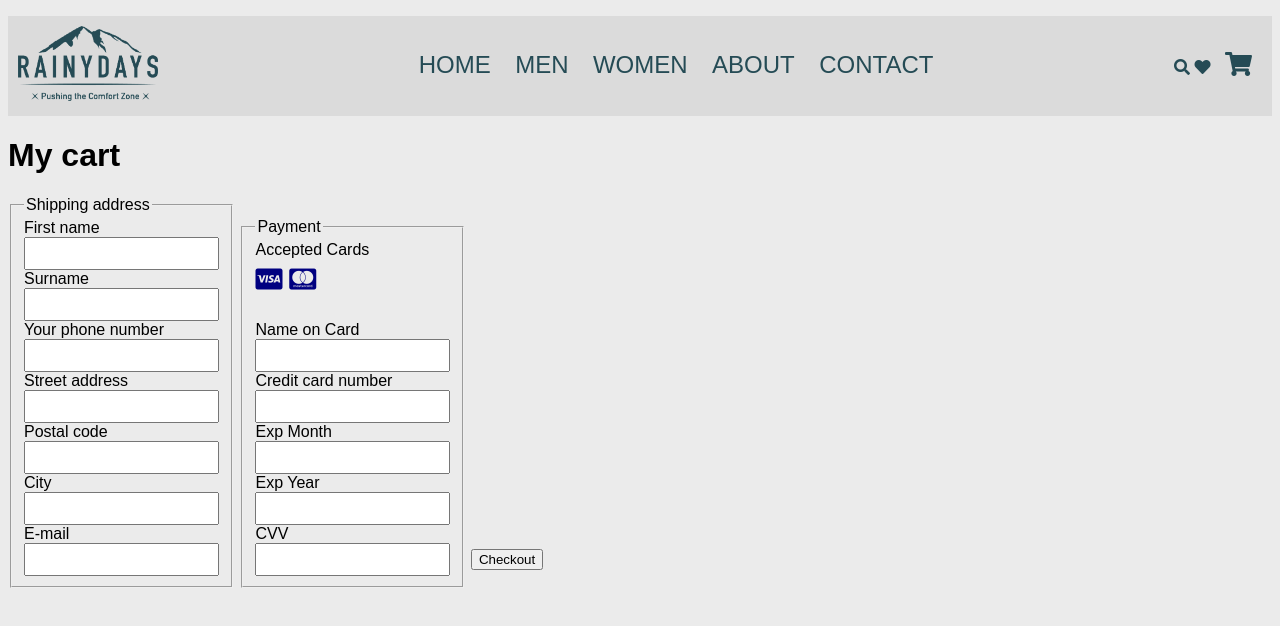
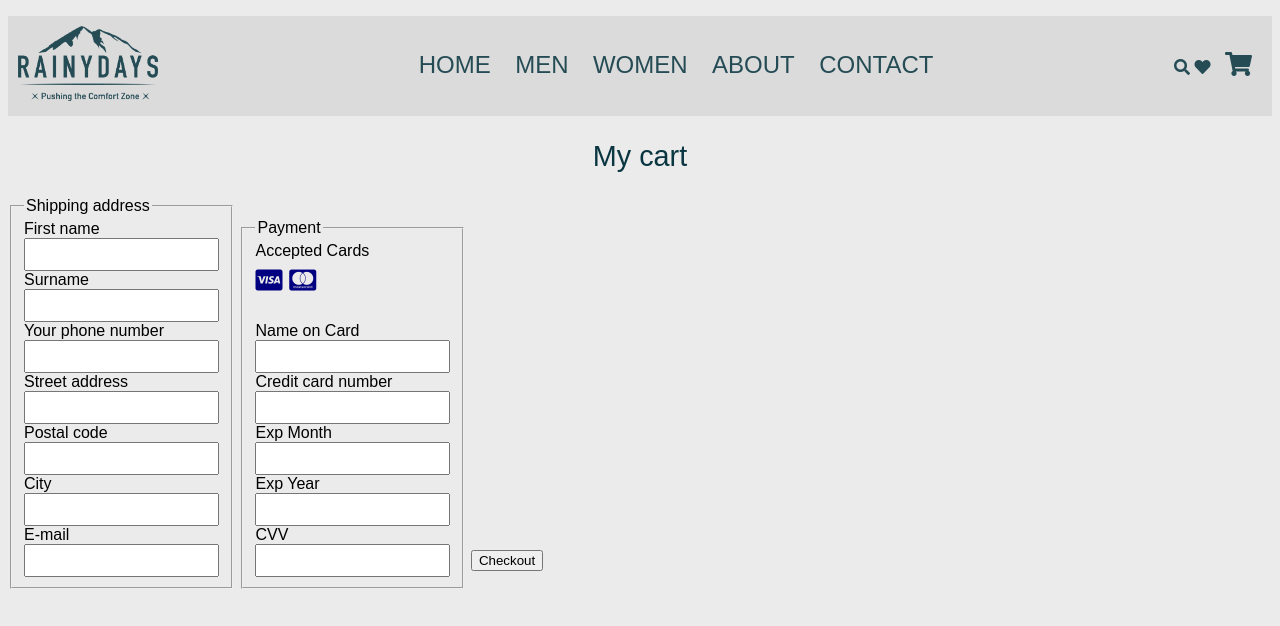
Before and after one commit to dina-kvivesen/first_website, a plain HTML site: page checkout.html in a window 1280 px wide. Drawn offline with Linux system fonts and the light colour scheme; a web font is replaced by a local one.

Commit message:
Update checkout.html

```diff
--- a/checkout.html
+++ b/checkout.html
@@ -36,7 +36,7 @@
         </ul>
       </nav>
     </header>
-    <h1>My cart</h1>
+    <h2>My cart</h2>
 
     <form action="form-success.php" method="GET">
       <fieldset>
```
